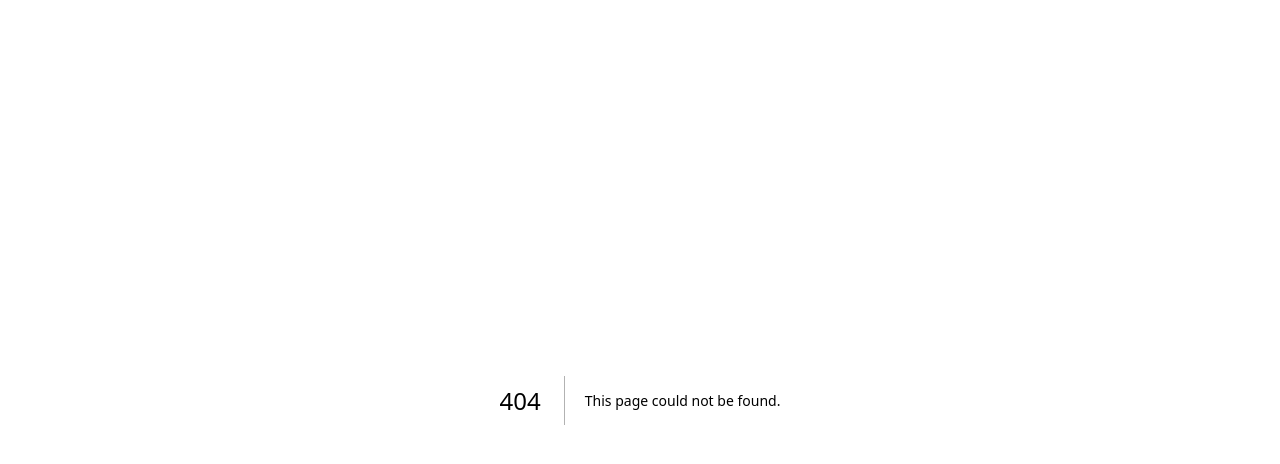
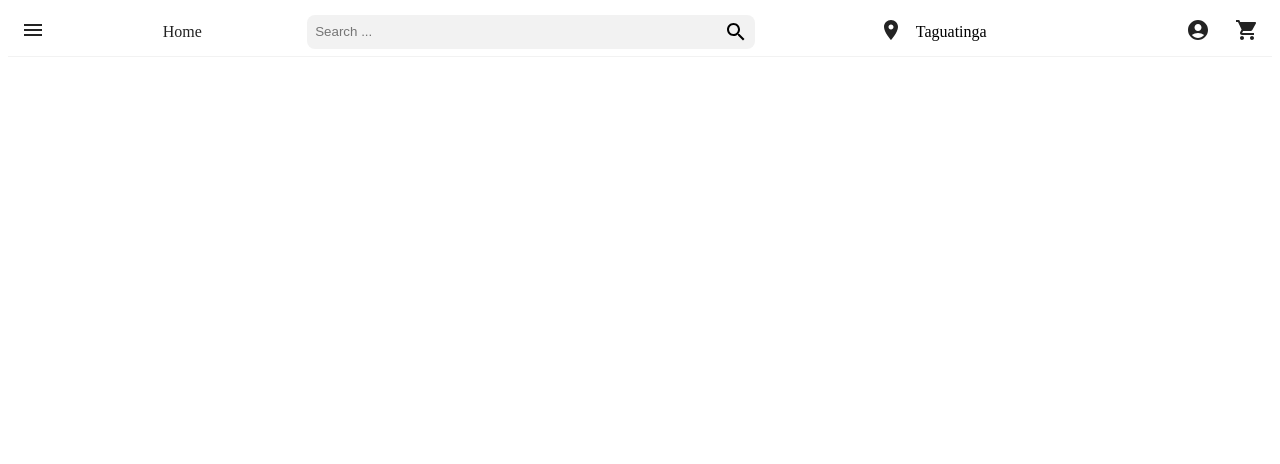
Before and after one commit to PedroSupimpa/PI-ADS, a Next.js app: page /login in a window 1280 px wide. Before the commit this address had no page. Shown: the top 464 px of the page. Built offline with nearby package versions, Linux system fonts and the light colour scheme.

Commit message:
creating login page files

```diff
--- /dev/null
+++ b/src/app/login/page.tsx
@@ -0,0 +1,7 @@
+"use client";
+
+import Nav from "@/components/nav";
+
+export default function Login() {
+  return <Nav />;
+}
```
Also changed, not shown: src/app/login/styles.ts (added).
